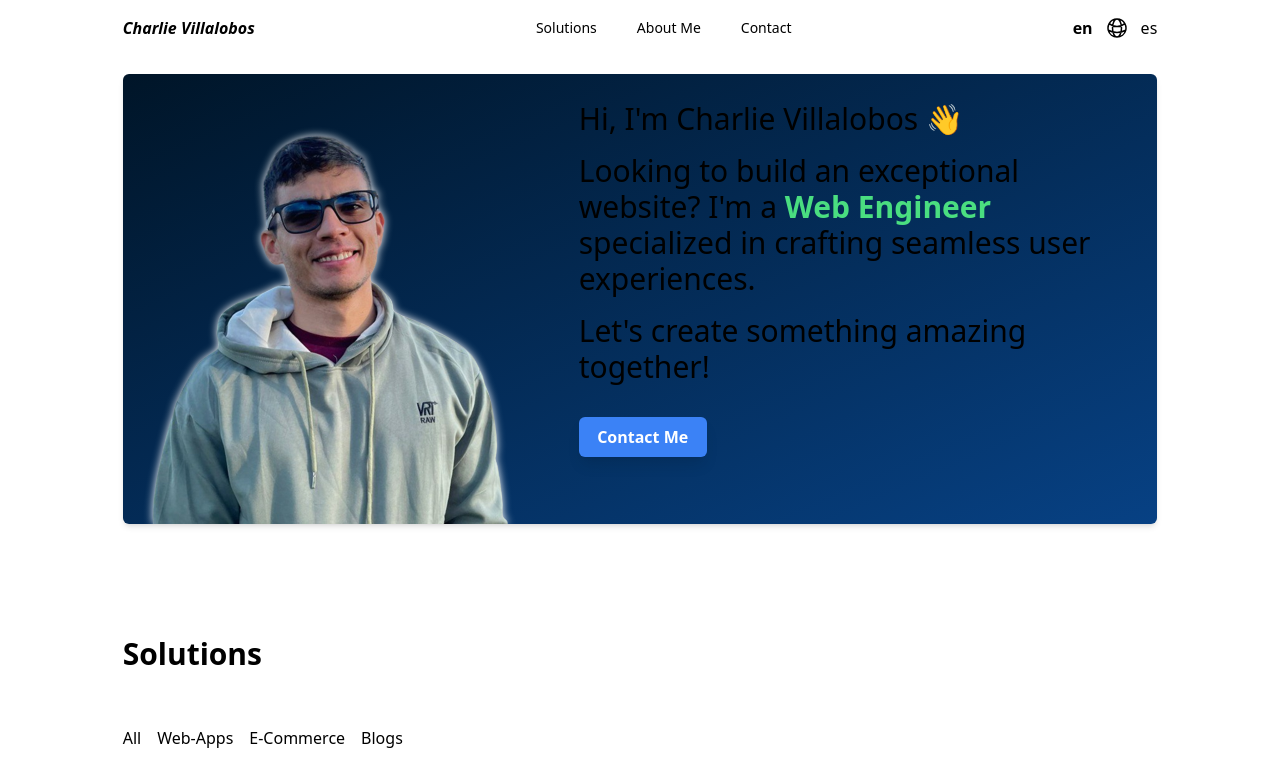
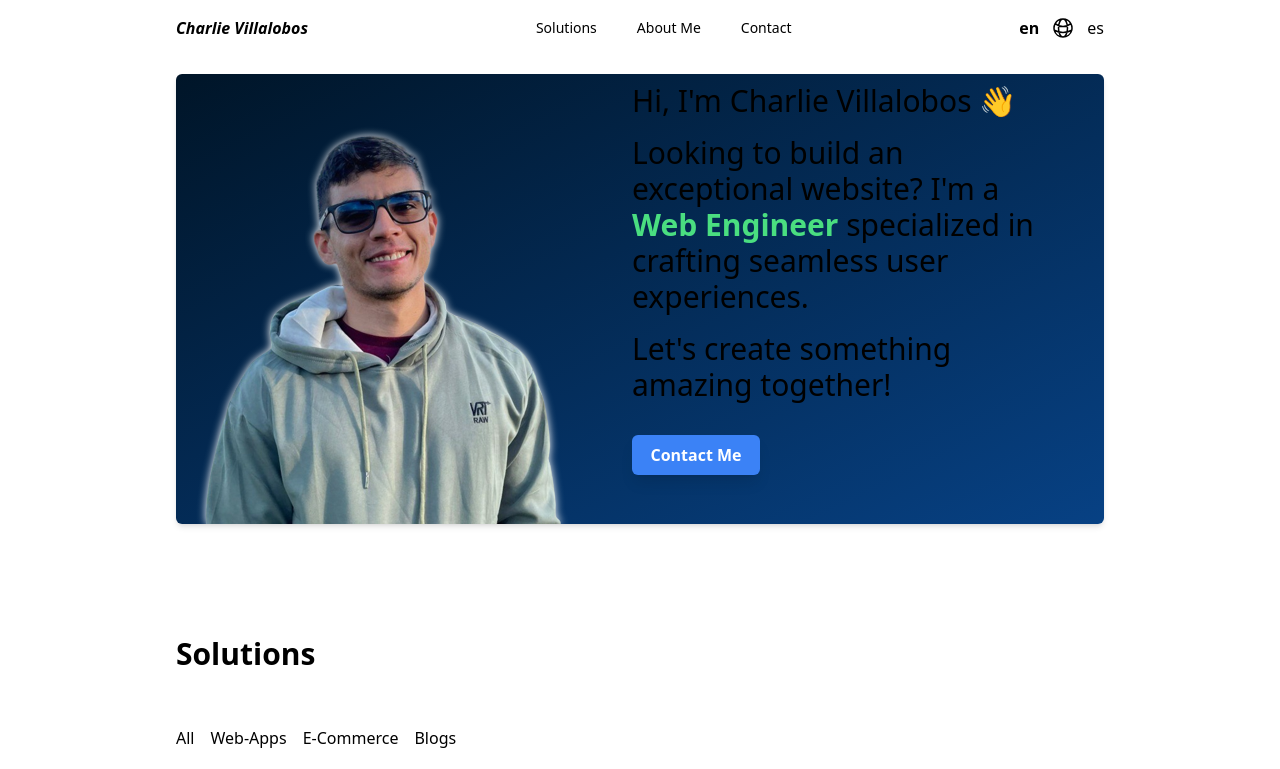
Before and after one commit to charliemike3124/charlie-website, a Nuxt app: page / in a window 1280 px wide. Shown: the top 769 px of the page. Built offline with nearby package versions, Linux system fonts and the light colour scheme; some icons are missing.

Commit message:
Fix solutions

```diff
--- a/components/section/Solutions.vue
+++ b/components/section/Solutions.vue
@@ -2,20 +2,20 @@
     <section class="mt-14 sm:mt-28" id="solutions">
         <p class="text-3xl font-bold">Solutions</p>
         <UiDivider class="mt-3 mb-10" />
-        <p class="flex gap-4 mb-5">
-            <span class="cursor-pointer" @click="currentFilter = 'All'"
-                >{{ $t('solutions.all') }}<UiHoverUnderline :show="currentFilter === 'All'" />
-            </span>
-            <span class="cursor-pointer" @click="currentFilter = 'Web-Apps'"
-                >{{ $t('solutions.webApps') }}<UiHoverUnderline :show="currentFilter === 'Web-Apps'"
-            /></span>
-            <span class="cursor-pointer" @click="currentFilter = 'E-commerce'"
-                >{{ $t('solutions.ecommerce') }}<UiHoverUnderline :show="currentFilter === 'E-commerce'"
-            /></span>
-            <span class="cursor-pointer" @click="currentFilter = 'Blogs'"
-                >{{ $t('solutions.blogs') }}<UiHoverUnderline :show="currentFilter === 'Blogs'"
-            /></span>
-        </p>
+        <div class="flex gap-4 mb-5">
+            <div class="cursor-pointer" @click="currentFilter = 'All'">
+                {{ $t('solutions.all') }}<UiHoverUnderline :show="currentFilter === 'All'" />
+            </div>
+            <div class="cursor-pointer" @click="currentFilter = 'Web-Apps'">
+                {{ $t('solutions.webApps') }}<UiHoverUnderline :show="currentFilter === 'Web-Apps'" />
+            </div>
+            <div class="cursor-pointer" @click="currentFilter = 'E-commerce'">
+                {{ $t('solutions.ecommerce') }}<UiHoverUnderline :show="currentFilter === 'E-commerce'" />
+            </div>
+            <div class="cursor-pointer" @click="currentFilter = 'Blogs'">
+                {{ $t('solutions.blogs') }}<UiHoverUnderline :show="currentFilter === 'Blogs'" />
+            </div>
+        </div>
         <div class="grid grid-cols-1 sm:grid-cols-2 lg:grid-cols-3 2xl:grid-cols-4 gap-8">
             <transition-group name="card" mode="out-in">
                 <UiCardHoverGradient v-for="sol in solutions" :key="sol.title" class="card border-2">
@@ -52,6 +52,7 @@ import mibanco from '@/assets/mibanco.webp';
 import fundaciondelamujer from '@/assets/fundaciondelamujer.jpg';
 import pcfactory from '@/assets/pcfactory.jpg';
 import duranyalvarez from '@/assets/duranyalvarez.jpg';
+
 const unfilteredSolutions = [
     {
         title: 'Peoplefinders',
@@ -114,11 +115,11 @@ const solutions = computed(() => {
 }
 .card-enter-active,
 .card-leave-active {
-  transition: opacity 0.3s ease-in;
+    transition: opacity 0.3s ease-in;
 }
 
 .card-enter-from,
 .card-leave-to {
-  opacity: 0;
+    opacity: 0;
 }
 </style>
--- a/layouts/default.vue
+++ b/layouts/default.vue
@@ -1,5 +1,5 @@
 <template>
-    <div class="sm:w-5/6 w-full px-4 m-auto">
-      <slot />
+    <div class="sm:w-5/6 xl:w-9/12 w-full px-4 m-auto">
+        <slot />
     </div>
-  </template>
+</template>
```
